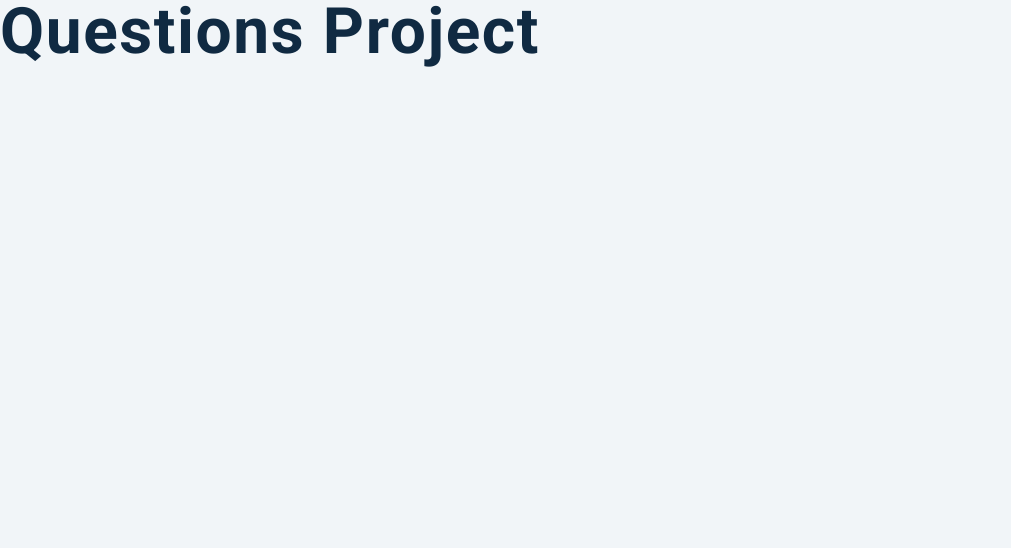
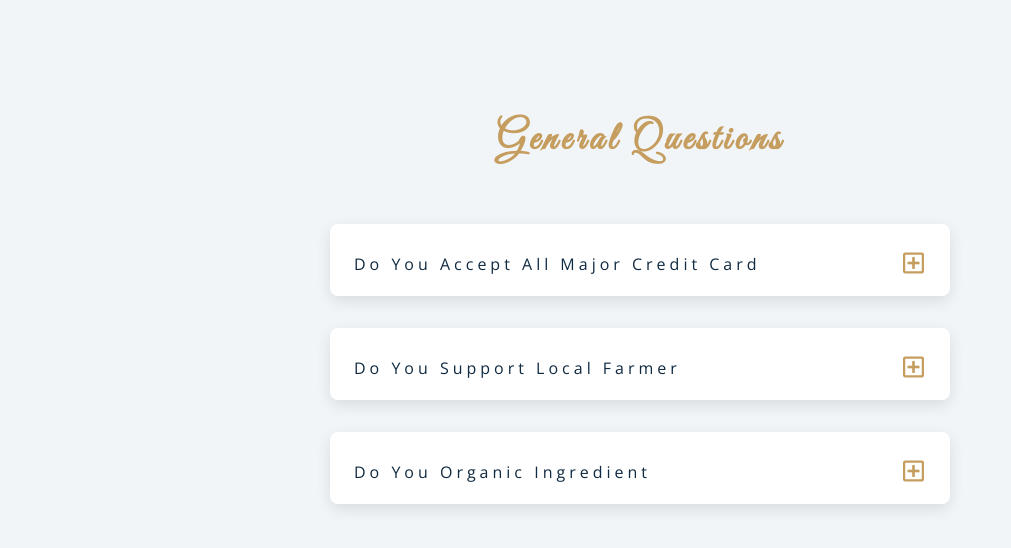
Before and after one commit to knikhil352000/Vanilla-Javascript, a plain HTML site: page Random Question/index.html in a window 1280 px wide. Shown: the whole page, without its empty margins (0-1011 px from the left). Drawn offline with nearby package versions, Linux system fonts and the light colour scheme; files that its build step writes are made by us from their sources.

Commit message:
Added CSS and javascript

```diff
--- a/Random Question/app.js
+++ b/Random Question/app.js
@@ -1,2 +1,24 @@
 //using selectors inside the element
+const questions = document.querySelectorAll('.question');
+
+questions.forEach(function(question){
+    const btn = question.querySelector('.question-btn');
+    btn.addEventListener('click', function(){
+    questions.forEach(function(item){
+        if(item !== question){
+            item.classList.remove('show-text');
+        }
+    });
+
+        question.classList.toggle('show-text');
+    });
+});
+
 // traversing the dom
+const btns = document.querySelectorAll('.question-btn');
+btns.forEach(function(btn){
+    btn.addEventListener('click', function(e){
+        const question = e.currentTarget.parentElement.parentElement;
+        question.classList.toggle('show-text');
+    })
+});
--- a/Random Question/index.html
+++ b/Random Question/index.html
@@ -18,7 +18,61 @@
     <link rel="stylesheet" href="styles.css" />
   </head>
   <body>
-    <h1>questions project</h1>
+    <section class="questions">
+      <div class="title">
+        <h2>general questions</h2>
+      </div>
+      <div class="section-center">
+        <article class="question">
+          <div class="question-title">
+            <p>do you accept all major credit card</p>
+            <button class="question-btn" type="button">
+              <span class="plus-icon">
+                <i class="far fa-plus-square"></i>
+              </span>
+              <span class="minus-icon">
+                <i class="far fa-minus-square"></i>
+              </span>
+            </button>
+          </div>
+          <div class="question-text">
+            Lorem ipsum dolor, sit amet consectetur adipisicing elit. Assumenda exercitationem obcaecati nihil earum sequi eveniet
+          </div>
+        </article>
+        <article class="question">
+          <div class="question-title">
+            <p>do you support local farmer</p>
+            <button class="question-btn" type="button">
+              <span class="plus-icon">
+                <i class="far fa-plus-square"></i>
+              </span>
+              <span class="minus-icon">
+                <i class="far fa-minus-square"></i>
+              </span>
+            </button>
+          </div>
+          <div class="question-text">
+            Lorem ipsum dolor, sit amet consectetur adipisicing elit. Assumenda exercitationem obcaecati nihil earum sequi eveniet
+          </div>
+        </article>
+        <article class="question">
+          <div class="question-title">
+            <p>do you organic ingredient</p>
+            <button class="question-btn" type="button">
+              <span class="plus-icon">
+                <i class="far fa-plus-square"></i>
+              </span>
+              <span class="minus-icon">
+                <i class="far fa-minus-square"></i>
+              </span>
+            </button>
+          </div>
+          <div class="question-text">
+            Lorem ipsum dolor, sit amet consectetur adipisicing elit. Assumenda exercitationem obcaecati nihil earum sequi eveniet
+          </div>
+        </article>
+      </div>
+    </section>
     <!-- javascript -->
     <script src="app.js"></script>
   </body>
--- /dev/null
+++ b/Random Question/styles.css
@@ -0,0 +1,248 @@
+/*
+===============
+Fonts
+===============
+*/
+@import url("https://fonts.googleapis.com/css?family=Open+Sans|Roboto:400,700&display=swap");
+
+/*
+===============
+Variables
+===============
+*/
+
+:root {
+  /* dark shades of primary color*/
+  --clr-primary-1: hsl(205, 86%, 17%);
+  --clr-primary-2: hsl(205, 77%, 27%);
+  --clr-primary-3: hsl(205, 72%, 37%);
+  --clr-primary-4: hsl(205, 63%, 48%);
+  /* primary/main color */
+  --clr-primary-5: #49a6e9;
+  /* lighter shades of primary color */
+  --clr-primary-6: hsl(205, 89%, 70%);
+  --clr-primary-7: hsl(205, 90%, 76%);
+  --clr-primary-8: hsl(205, 86%, 81%);
+  --clr-primary-9: hsl(205, 90%, 88%);
+  --clr-primary-10: hsl(205, 100%, 96%);
+  /* darkest grey - used for headings */
+  --clr-grey-1: hsl(209, 61%, 16%);
+  --clr-grey-2: hsl(211, 39%, 23%);
+  --clr-grey-3: hsl(209, 34%, 30%);
+  --clr-grey-4: hsl(209, 28%, 39%);
+  /* grey used for paragraphs */
+  --clr-grey-5: hsl(210, 22%, 49%);
+  --clr-grey-6: hsl(209, 23%, 60%);
+  --clr-grey-7: hsl(211, 27%, 70%);
+  --clr-grey-8: hsl(210, 31%, 80%);
+  --clr-grey-9: hsl(212, 33%, 89%);
+  --clr-grey-10: hsl(210, 36%, 96%);
+  --clr-white: #fff;
+  --clr-red-dark: hsl(360, 67%, 44%);
+  --clr-red-light: hsl(360, 71%, 66%);
+  --clr-green-dark: hsl(125, 67%, 44%);
+  --clr-green-light: hsl(125, 71%, 66%);
+  --clr-gold: #c59d5f;
+  --clr-black: #222;
+  --ff-primary: "Roboto", sans-serif;
+  --ff-secondary: "Open Sans", sans-serif;
+  --transition: all 0.3s linear;
+  --spacing: 0.25rem;
+  --radius: 0.5rem;
+  --light-shadow: 0 5px 15px rgba(0, 0, 0, 0.1);
+  --dark-shadow: 0 5px 15px rgba(0, 0, 0, 0.2);
+  --max-width: 1170px;
+  --fixed-width: 620px;
+}
+/*
+===============
+Global Styles
+===============
+*/
+
+*,
+::after,
+::before {
+  margin: 0;
+  padding: 0;
+  box-sizing: border-box;
+}
+body {
+  font-family: var(--ff-secondary);
+  background: var(--clr-grey-10);
+  color: var(--clr-grey-1);
+  line-height: 1.5;
+  font-size: 0.875rem;
+}
+ul {
+  list-style-type: none;
+}
+a {
+  text-decoration: none;
+}
+img:not(.logo) {
+  width: 100%;
+}
+img {
+  display: block;
+}
+
+h1,
+h2,
+h3,
+h4 {
+  letter-spacing: var(--spacing);
+  text-transform: capitalize;
+  line-height: 1.25;
+  margin-bottom: 0.75rem;
+  font-family: var(--ff-primary);
+}
+h1 {
+  font-size: 3rem;
+}
+h2 {
+  font-size: 2rem;
+}
+h3 {
+  font-size: 1.25rem;
+}
+h4 {
+  font-size: 0.875rem;
+}
+p {
+  margin-bottom: 1.25rem;
+  color: var(--clr-grey-5);
+}
+@media screen and (min-width: 800px) {
+  h1 {
+    font-size: 4rem;
+  }
+  h2 {
+    font-size: 2.5rem;
+  }
+  h3 {
+    font-size: 1.75rem;
+  }
+  h4 {
+    font-size: 1rem;
+  }
+  body {
+    font-size: 1rem;
+  }
+  h1,
+  h2,
+  h3,
+  h4 {
+    line-height: 1;
+  }
+}
+/*  global classes */
+
+.btn {
+  text-transform: uppercase;
+  background: transparent;
+  color: var(--clr-black);
+  padding: 0.375rem 0.75rem;
+  letter-spacing: var(--spacing);
+  display: inline-block;
+  transition: var(--transition);
+  font-size: 0.875rem;
+  border: 2px solid var(--clr-black);
+  cursor: pointer;
+  box-shadow: 0 1px 3px rgba(0, 0, 0, 0.2);
+  border-radius: var(--radius);
+}
+.btn:hover {
+  color: var(--clr-white);
+  background: var(--clr-black);
+}
+/* section */
+.section {
+  padding: 5rem 0;
+}
+
+.section-center {
+  width: 90vw;
+  margin: 0 auto;
+  max-width: 1170px;
+}
+@media screen and (min-width: 992px) {
+  .section-center {
+    width: 95vw;
+  }
+}
+main {
+  min-height: 100vh;
+  display: grid;
+  place-items: center;
+}
+/*
+===============
+Questions
+===============
+*/
+.title {
+  margin-top: 15vh;
+  margin-bottom: 4rem;
+}
+.title h2 {
+  color: var(--clr-gold);
+  font-family: "Great Vibes", cursive;
+  text-align: center;
+}
+.section-center {
+  max-width: var(--fixed-width);
+}
+.question {
+  background: var(--clr-white);
+  border-radius: var(--radius);
+  box-shadow: var(--light-shadow);
+  padding: 1.5rem 1.5rem 0 1.5rem;
+  margin-bottom: 2rem;
+}
+.question-title {
+  display: flex;
+  justify-content: space-between;
+  align-items: center;
+  text-transform: capitalize;
+  padding-bottom: 1rem;
+}
+.question-title p {
+  margin-bottom: 0;
+  letter-spacing: var(--spacing);
+  color: var(--clr-grey-1);
+}
+.question-btn {
+  font-size: 1.5rem;
+  background: transparent;
+  border-color: transparent;
+  cursor: pointer;
+  color: var(--clr-gold);
+  transition: var(--transition);
+}
+.question-btn:hover {
+  transform: rotate(90deg);
+}
+.question-text {
+  padding: 1rem 0 1.5rem 0;
+  border-top: 1px solid rgba(0, 0, 0, 0.2);
+}
+.question-text p {
+  margin-bottom: 0;
+}
+/* hide text */
+.question-text {
+  display: none;
+}
+.show-text .question-text {
+  display: block;
+}
+.minus-icon {
+  display: none;
+}
+.show-text .minus-icon {
+  display: inline;
+}
+.show-text .plus-icon {
+  display: none;
+}
```
